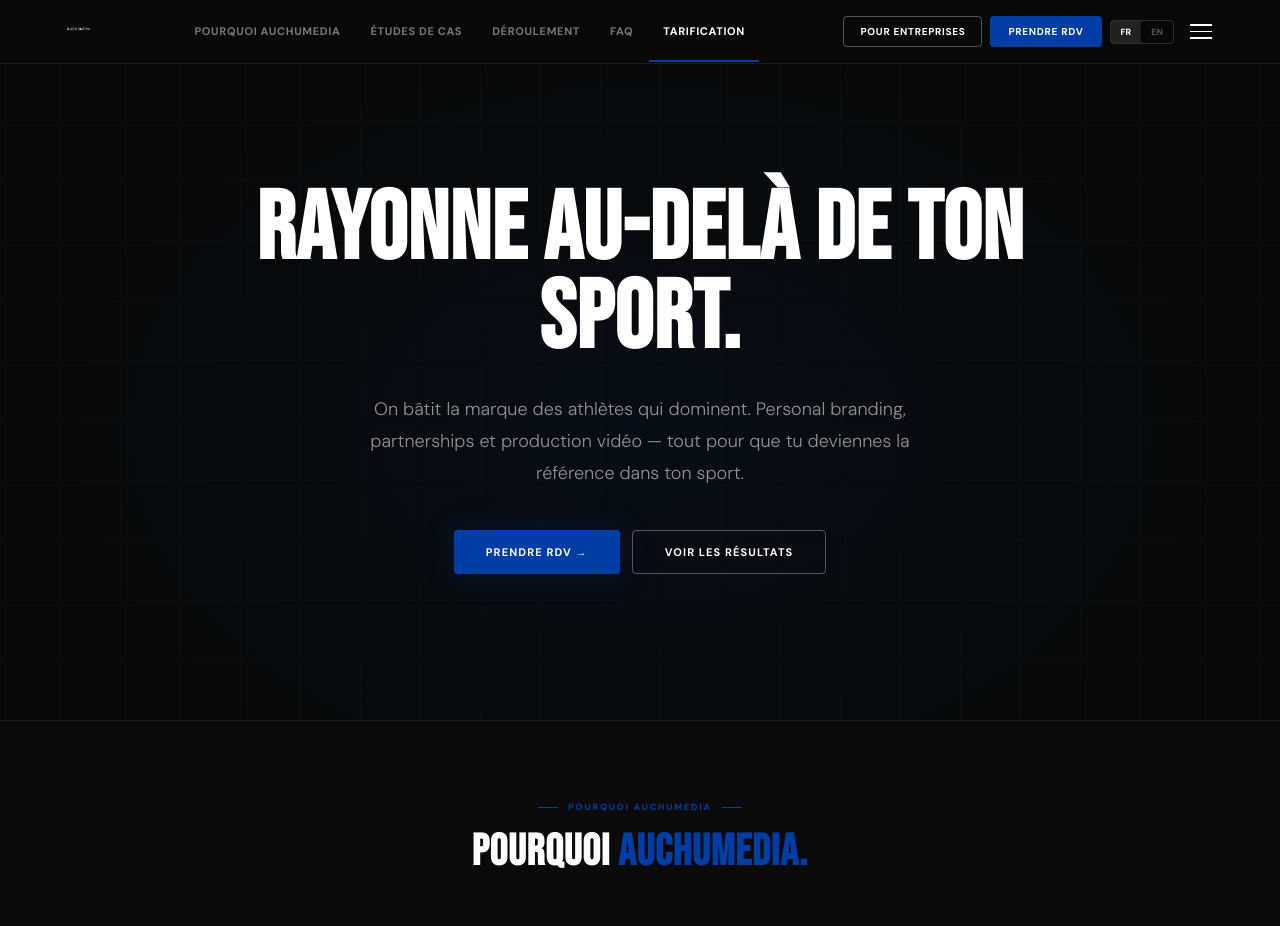
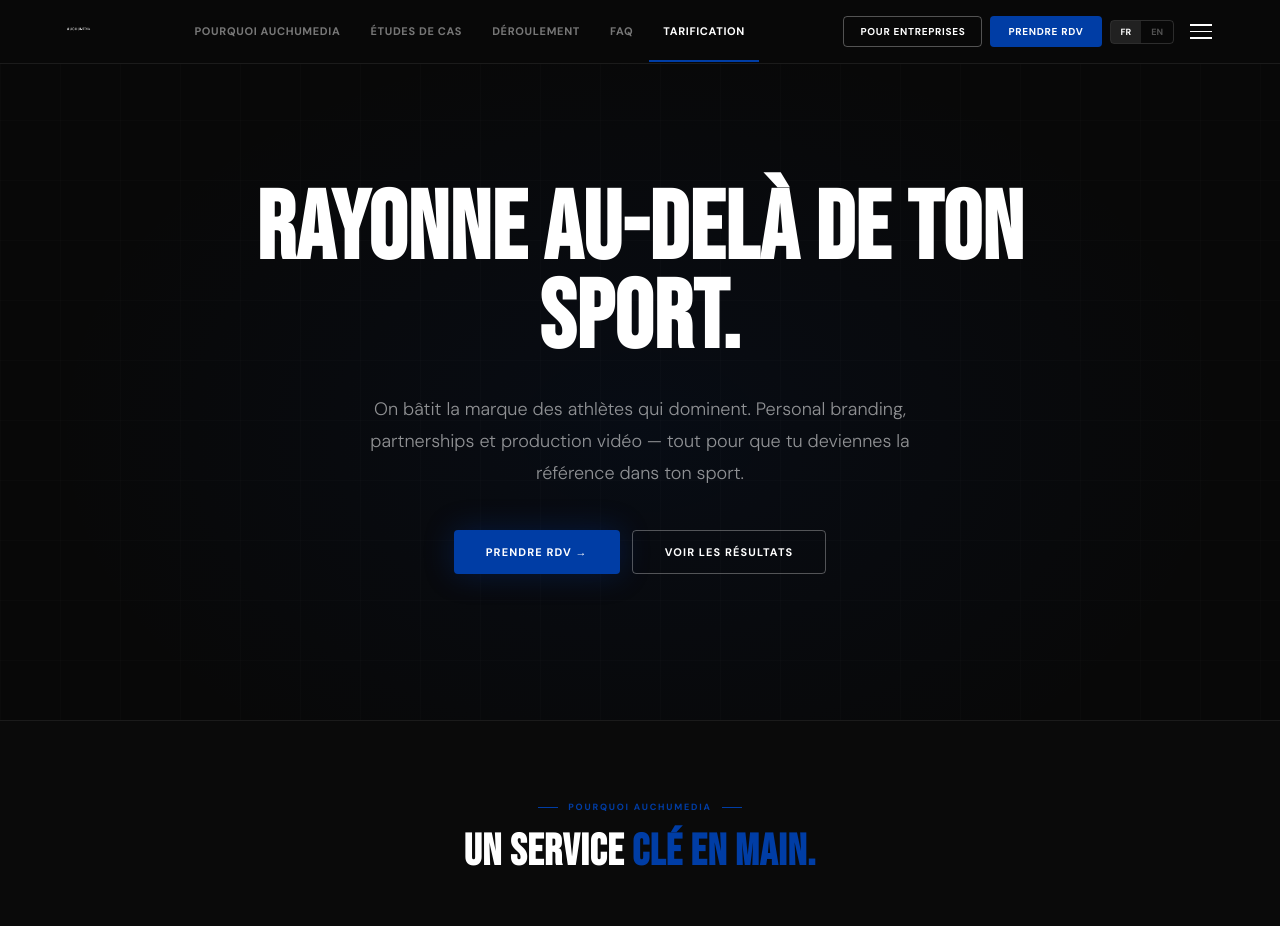
Before and after one commit to auchumedia/auchumedia-website, a React (Create React App) app: page /athletes in a window 1280 px wide. Shown: the top 926 px of the page. Built offline with nearby package versions, Linux system fonts and the light colour scheme.

Commit message:
Change heading text from 'WHY' to 'A TURNKEY SERVICE'

```diff
--- a/src/pages/Athletes.js
+++ b/src/pages/Athletes.js
@@ -189,7 +189,7 @@ export default function Athletes() {
               <div style={{ width: '20px', height: '1px', background: BLUE }} />
             </div>
             <h2 style={{ fontFamily: "'Bebas Neue'", fontSize: 'clamp(28px, 3.5vw, 44px)', color: '#fff', letterSpacing: '0.02em' }}>
-              {fr ? <>POURQUOI <span style={{ color: BLUE }}>AUCHUMEDIA.</span></> : <>WHY <span style={{ color: BLUE }}>AUCHUMEDIA.</span></>}
+              {fr ? <>UN SERVICE <span style={{ color: BLUE }}>CLÉ EN MAIN.</span></> : <>A <span style={{ color: BLUE }}>TURNKEY SERVICE.</span></>}
             </h2>
           </div>
         </FadeIn>
```
